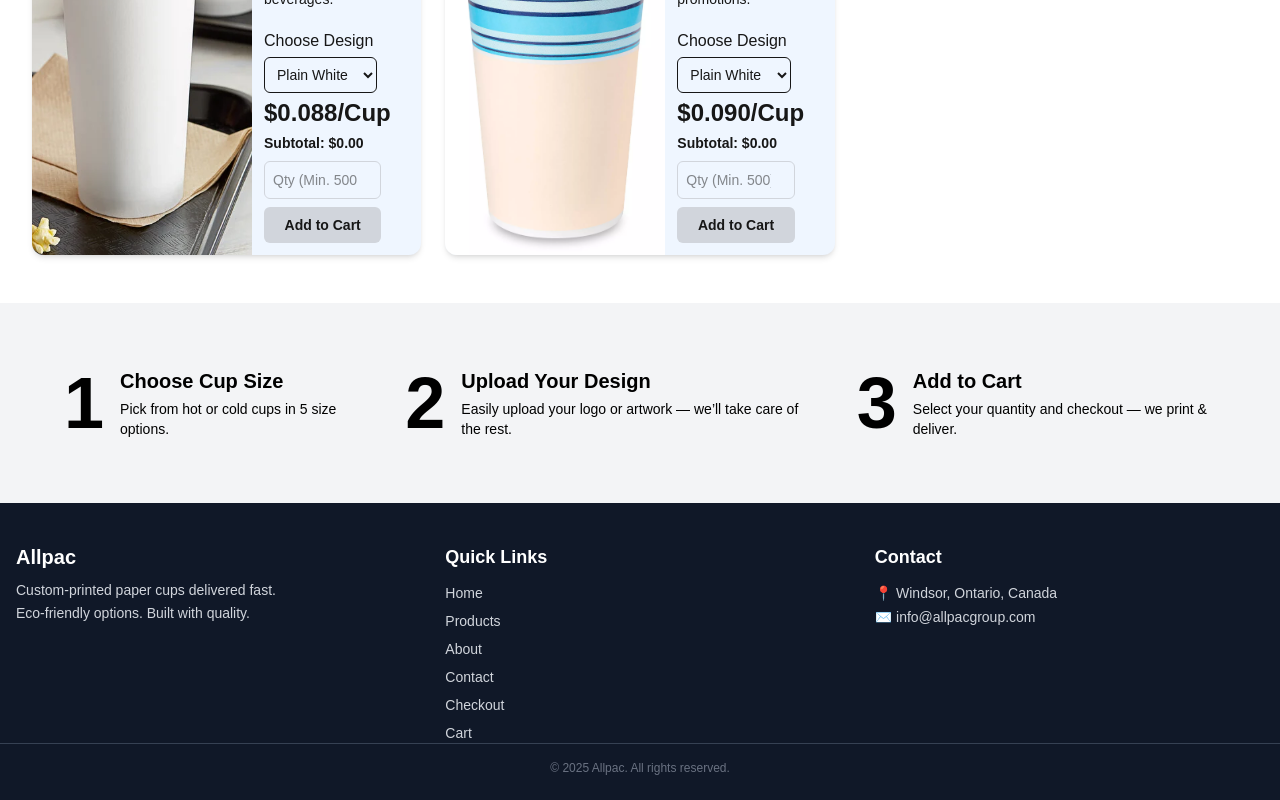
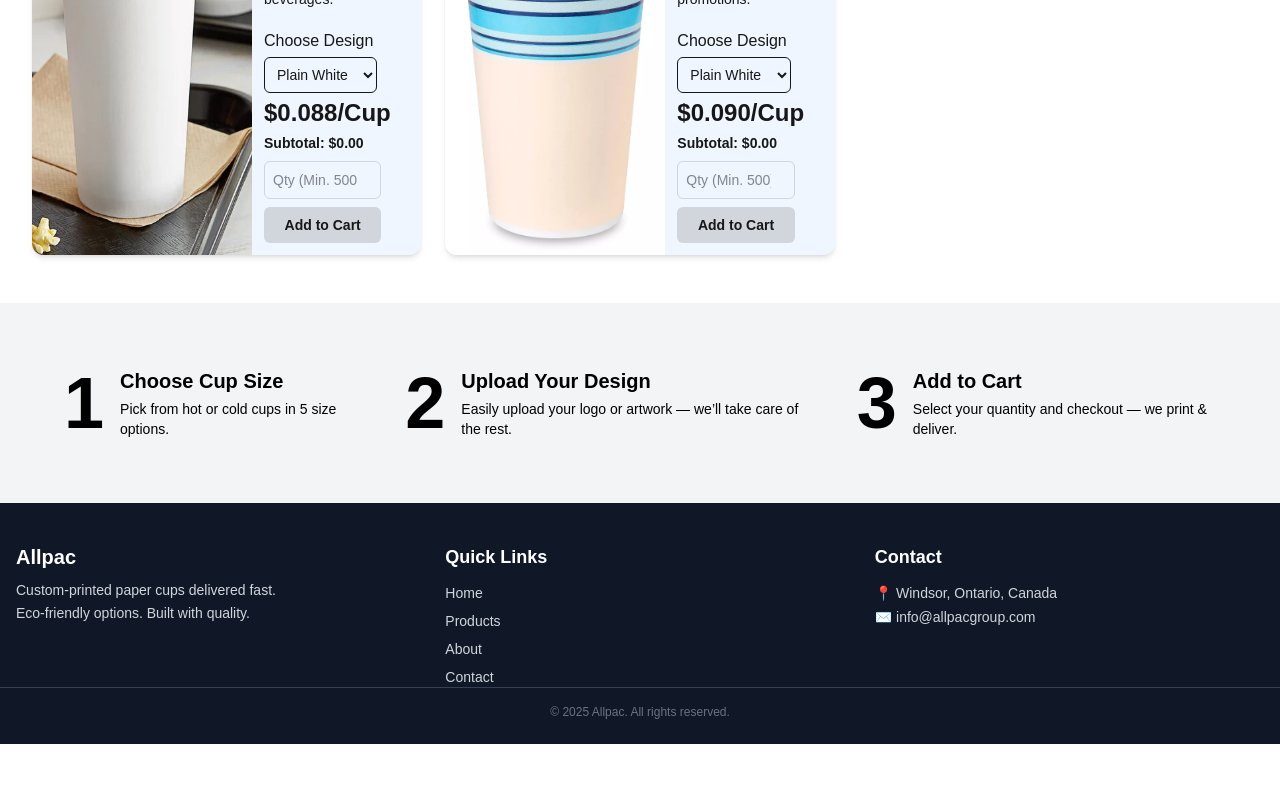
Before and after one commit to Emadedin1/allpacstore, a Next.js app: page / in a window 1280 px wide. Shown: the part 1093-1893 px from the top of the page. After the commit the page ends 1837 px from the top, so only its background shows below. Built offline with nearby package versions, Linux system fonts and the light colour scheme.

Commit message:
Update Footer.jsx

```diff
--- a/src/components/layout/Footer.jsx
+++ b/src/components/layout/Footer.jsx
@@ -23,8 +23,6 @@ export default function Footer() {
             <li><Link href="/products" className="hover:text-white">Products</Link></li>
             <li><Link href="/about" className="hover:text-white">About</Link></li>
             <li><Link href="/contact" className="hover:text-white">Contact</Link></li>
-            <li><Link href="/checkout" className="hover:text-white">Checkout</Link></li>
-            <li><Link href="/cart" className="hover:text-white">Cart</Link></li>
           </ul>
         </div>
 
```
